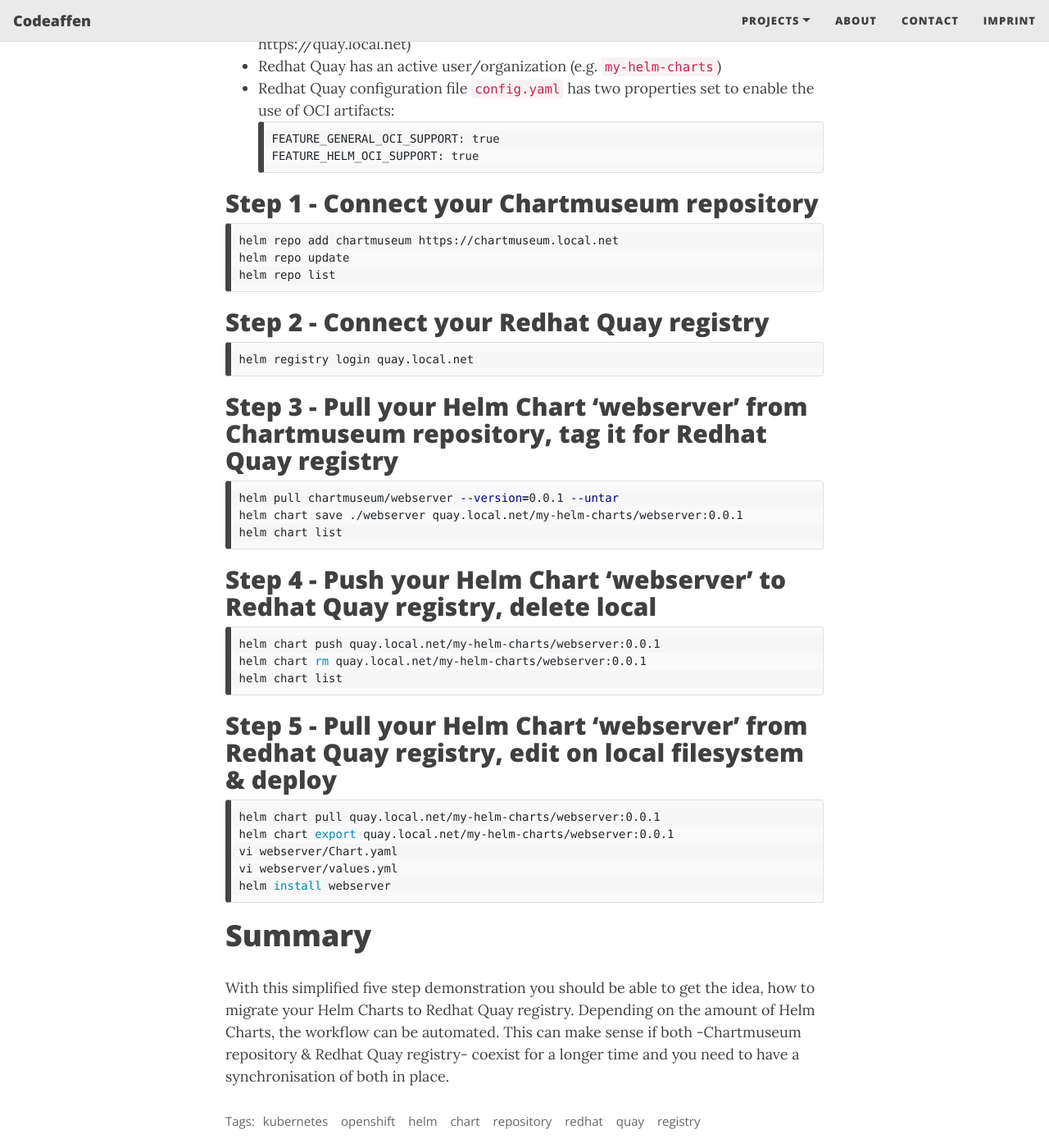
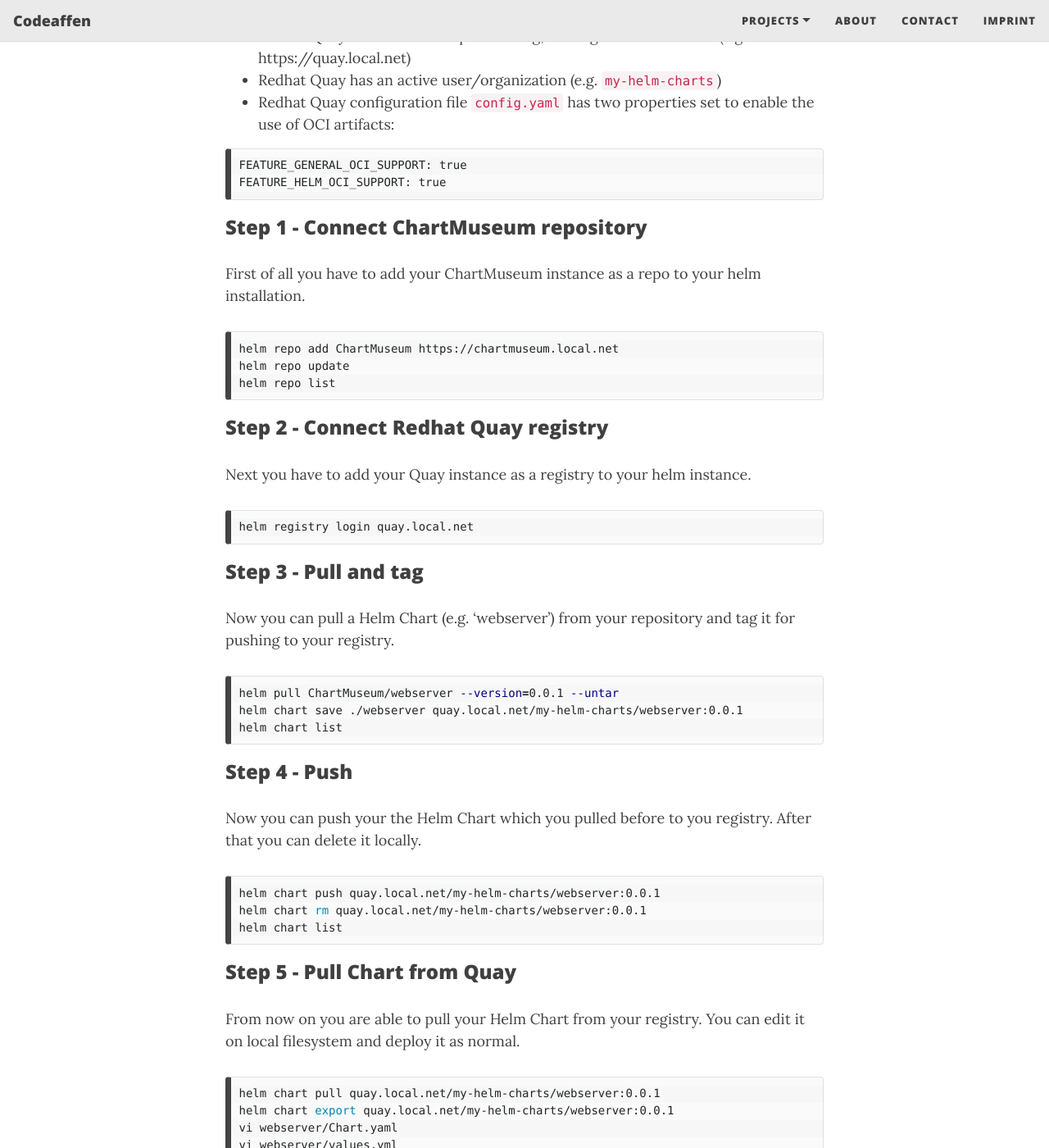
Before and after one commit to codeaffen/codeaffen.org, a Jekyll site: the page built from _posts/2021-09-17-migrate-helm-charts.md, in a window 1280 px wide and 1400 px high, scrolled down 1229 px. Shown: the whole window at 82% size. Built offline with Jekyll 4.4.1, drawn with Linux system fonts in a browser that asks for light colours; nearby versions of some CDN libraries; comment, search, counter and statistics services are not loaded; some of the changed text lies outside the part shown.

Commit message:
Review and rewrite article
Rewrite article opener to make it more identifying for the reader.
Shorten the headings of the 5 steps to a minimum and add descriptive
text to each step.
Fix some heading issues, we never use h1 (#) in our posts as the only
h1 is the title itself.

```diff
--- a/_posts/2021-09-17-migrate-helm-charts.md
+++ b/_posts/2021-09-17-migrate-helm-charts.md
@@ -1,63 +1,74 @@
 ---
 layout: post
-title: 5 Steps to migrate Helm Charts from Chartmuseum to Redhat Quay
-subtitle: How to move from repository to registry
+title: Helm Charts from ChartMuseum to Redhat Quay in 5 Steps
+subtitle: How to migrate from repository to registry
 tags: [kubernetes, openshift, helm, chart, repository, redhat, quay, registry]
 author: gmzabos
 ---
 
-An instance of Chartmuseum repository is up & running for months now and does serve Helm Charts. An instance of Redhat Quay has been built up in parallel, but has been solely used for storing container images until now.
+Imagine the following situation you have an instance of ChartMuseum repository up & running for months now and it does serve Helm Charts. You also build up an instance of Redhat Quay in parallel, but it has been solely used for storing container images until now.
 
-# But why?
+## But why?
 
-With [Redhat Quay 3.5 (GA)](https://cloud.redhat.com/blog/quay-oci-artifact-support-for-helm-charts){:target="_blank"} it's possible to activate & use OCI Artifact Support for Helm charts, storing now both -container images & Helm Charts- in the same place. This and additional features of Redhat Quay made the decision easy to move the existing Helm Charts from Chartmuseum to Redhat Quay.
+With [Redhat Quay 3.5 (GA)](https://cloud.redhat.com/blog/quay-oci-artifact-support-for-helm-charts){:target="_blank"} it's possible to activate & use OCI Artifact Support for Helm charts, storing now both -container images & Helm Charts- in the same place. This and additional features of Redhat Quay made the decision easy to move the existing Helm Charts from ChartMuseum to Redhat Quay.
 
-## What is Chartmuseum?
+### What is ChartMuseum?
 
-[Chartmuseum](https://github.com/helm/chartmuseum/){:target="_blank"} is an open-source Helm Chart repository server written in Go (Golang). Basically it's a HTTP server that serves packaged Helm Charts and an `index.yaml` file, which is an index of all Helm Charts in the repository.
+[ChartMuseum](https://github.com/helm/chartmuseum/){:target="_blank"} is an open-source Helm Chart repository server written in Go (Golang). Basically it's a HTTP server that serves packaged Helm Charts and an `index.yaml` file, which is an index of all Helm Charts in the repository.
 
-## What is Redhat Quay?
+### What is Redhat Quay?
 
 [Redhat Quay](https://www.redhat.com/en/technologies/cloud-computing/quay){:target="_blank"} is an image registry. It comes with additional, enterprise-ready features (e.g. access control management, logging/auditing, etc.).
 
-## Prerequisites
+### Prerequisites
 
-- Chartmuseum is up & running, serving via a known API URL (e.g. https://chartmuseum.local.net)
+- ChartMuseum is up & running, serving via a known API URL (e.g. https://chartmuseum.local.net)
 - An admin host is up & running. The `helm` binary is release v3.x or higher (see: `helm version`), you have set an extra environment variable:
-  ~~~shell
-  export HELM_EXPERIMENTAL_OCI=1
-  ~~~
+
+~~~shell
+export HELM_EXPERIMENTAL_OCI=1
+~~~
+
 - Redhat Quay version 3.5+ is up & running, serving via a known URL (e.g https://quay.local.net)
 - Redhat Quay has an active user/organization (e.g. `my-helm-charts`)
 - Redhat Quay configuration file `config.yaml` has two properties set to enable the use of OCI artifacts:
-  ~~~text
-  FEATURE_GENERAL_OCI_SUPPORT: true
-  FEATURE_HELM_OCI_SUPPORT: true
-  ~~~
 
-## Step 1 - Connect your Chartmuseum repository
+~~~text
+FEATURE_GENERAL_OCI_SUPPORT: true
+FEATURE_HELM_OCI_SUPPORT: true
+~~~
+
+### Step 1 - Connect ChartMuseum repository
+
+First of all you have to add your ChartMuseum instance as a repo to your helm installation.
 
 ~~~shell
-helm repo add chartmuseum https://chartmuseum.local.net
+helm repo add ChartMuseum https://chartmuseum.local.net
 helm repo update
 helm repo list
 ~~~
 
-## Step 2 - Connect your Redhat Quay registry
+### Step 2 - Connect Redhat Quay registry
+
+Next you have to add your Quay instance as a registry to your helm instance.
 
 ~~~shell
 helm registry login quay.local.net
 ~~~
 
-## Step 3 - Pull your Helm Chart 'webserver' from Chartmuseum repository, tag it for Redhat Quay registry
+### Step 3 - Pull and tag
+
+Now you can pull a Helm Chart (e.g. ‘webserver’) from your repository and tag it for pushing to your registry.
 
 ~~~shell
-helm pull chartmuseum/webserver --version=0.0.1 --untar
+helm pull ChartMuseum/webserver --version=0.0.1 --untar
 helm chart save ./webserver quay.local.net/my-helm-charts/webserver:0.0.1
 helm chart list
 ~~~
 
-## Step 4 - Push your Helm Chart 'webserver' to Redhat Quay registry, delete local
+### Step 4 - Push
+
+Now you can push your the Helm Chart which you pulled before to you registry. After that you can delete it locally.
 
 ~~~shell
 helm chart push quay.local.net/my-helm-charts/webserver:0.0.1
@@ -65,7 +76,9 @@
 helm chart list
 ~~~
 
-## Step 5 - Pull your Helm Chart 'webserver' from Redhat Quay registry, edit on local filesystem & deploy
+### Step 5 - Pull Chart from Quay
+
+From now on you are able to pull your Helm Chart from your registry. You can edit it on local filesystem and deploy it as normal.
 
 ~~~shell
 helm chart pull quay.local.net/my-helm-charts/webserver:0.0.1
@@ -75,6 +88,6 @@
 helm install webserver
 ~~~
 
-# Summary
+## Summary
 
-With this simplified five step demonstration you should be able to get the idea, how to migrate your Helm Charts to Redhat Quay registry. Depending on the amount of Helm Charts, the workflow can be automated. This can make sense if both -Chartmuseum repository & Redhat Quay registry- coexist for a longer time and you need to have a synchronisation of both in place.
+With this simplified five step demonstration you should be able to get the idea, how to migrate your Helm Charts to Redhat Quay registry. Depending on the amount of Helm Charts, the workflow can be automated. This can make sense if both -ChartMuseum repository & Redhat Quay registry- coexist for a longer time and you need to have a synchronisation of both in place.
```
